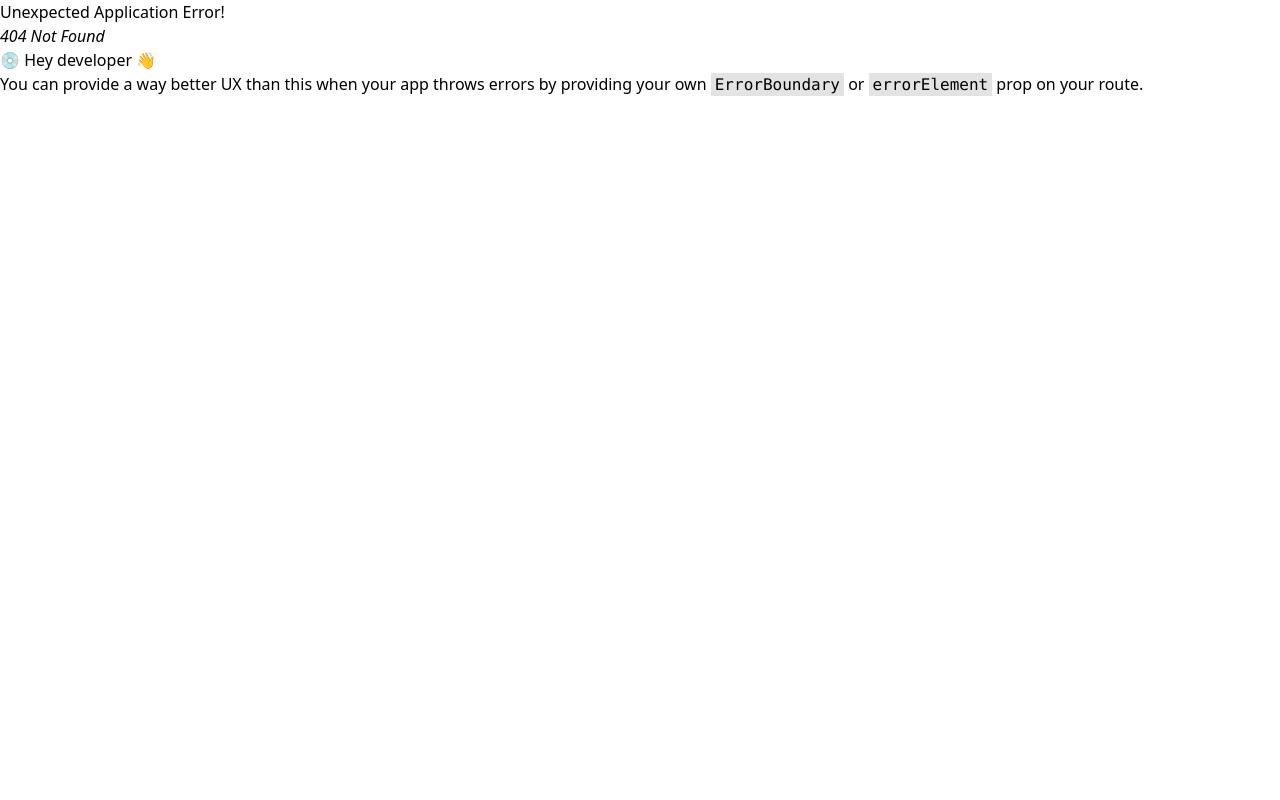
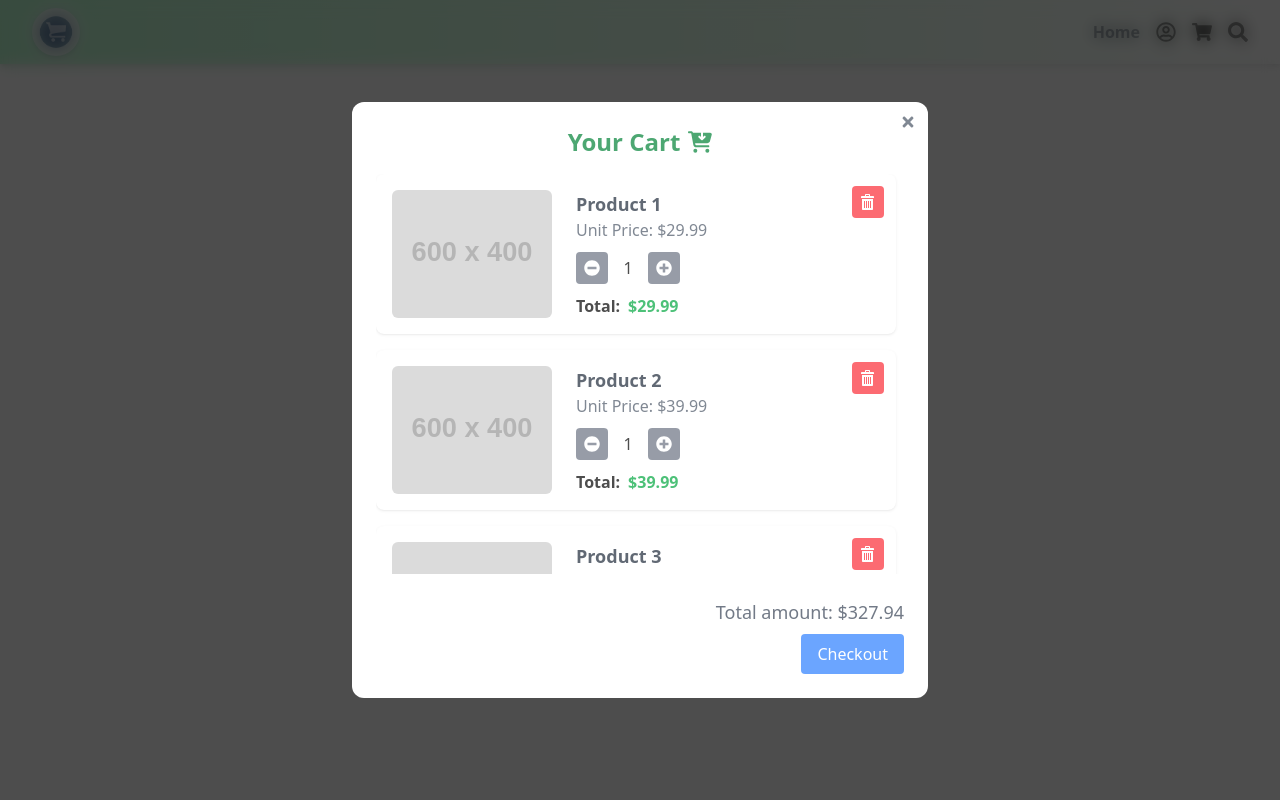
Before and after one commit to hasham0/ecommerce-project, a React (Vite) app in the folder frontend/: page /cart in a window 1280 px wide. Before the commit this address had no page. Shown: the top 800 px of the page. Built offline with nearby package versions, Linux system fonts and the light colour scheme.

Commit message:
feat: add Cart page and CartCard component with quantity controls and total price calculation

```diff
--- /dev/null
+++ b/frontend/src/components/cart-card.jsx
@@ -0,0 +1,72 @@
+import { useState } from "react";
+import { FaMinusCircle, FaPlusCircle } from "react-icons/fa";
+import { ImBin } from "react-icons/im";
+
+const CartCard = ({ product, onRemove }) => {
+  const [quantity, setQuantity] = useState(1);
+
+  const priceNumber = parseFloat(product.price.replace("$", "")) || 0;
+  const totalPrice = (priceNumber * quantity).toFixed(2);
+
+  const increaseQty = () => setQuantity((q) => q + 1);
+  const decreaseQty = () => setQuantity((q) => (q > 1 ? q - 1 : 1)); // prevent < 1
+
+  return (
+    <div className="relative flex gap-x-6 rounded-lg bg-white p-4 shadow transition-all hover:shadow-lg">
+      {/* <!-- Image --> */}
+      <img
+        src={product.image}
+        alt={product.title}
+        className="h-32 w-40 rounded-md object-cover"
+      />
+
+      {/* <!-- Content --> */}
+      <div className="flex w-full flex-col justify-between">
+        {/* <!-- Title & Price --> */}
+        <div>
+          <h3 className="text-lg font-semibold text-gray-800">
+            {product.title}
+          </h3>
+          <p className="text-gray-600">Unit Price: {product.price}</p>
+        </div>
+
+        {/* <!-- Quantity Controls --> */}
+        <div className="mt-2 flex items-center gap-2">
+          <button
+            onClick={decreaseQty}
+            className="rounded bg-gray-500 p-2 text-white hover:bg-gray-700"
+          >
+            <FaMinusCircle />
+          </button>
+          <span className="min-w-[24px] text-center font-medium">
+            {quantity}
+          </span>
+          <button
+            onClick={increaseQty}
+            className="rounded bg-gray-500 p-2 text-white hover:bg-gray-700"
+          >
+            <FaPlusCircle />
+          </button>
+        </div>
+
+        {/* <!-- Total Price --> */}
+        <div className="mt-2 flex items-center">
+          <h4 className="text-base font-semibold">Total:</h4>
+          <span className="ml-2 text-base font-bold text-green-600">
+            ${totalPrice}
+          </span>
+        </div>
+      </div>
+
+      {/* <!-- Remove Button --> */}
+      <button
+        onClick={onRemove}
+        className="absolute top-3 right-3 rounded bg-red-500 p-2 text-white hover:bg-red-700"
+      >
+        <ImBin />
+      </button>
+    </div>
+  );
+};
+
+export default CartCard;
--- a/frontend/src/components/navbar.jsx
+++ b/frontend/src/components/navbar.jsx
@@ -78,7 +78,10 @@ const Navbar = () => {
               >
                 Profile
               </Link>
-              <Link className="block text-gray-700 hover:text-green-700">
+              <Link
+                to={"/cart"}
+                className="block text-gray-700 hover:text-green-700"
+              >
                 Cart
               </Link>
               <Link className="block text-gray-700 hover:text-green-700">
--- /dev/null
+++ b/frontend/src/pages/Cart.jsx
@@ -0,0 +1,84 @@
+import { FaTimes } from "react-icons/fa";
+import { FaCartArrowDown } from "react-icons/fa6";
+import { useNavigate } from "react-router";
+import CartCard from "../components/cart-card";
+
+const productList = [
+  {
+    id: 1,
+    image: "https://placehold.co/600x400",
+    title: "Product 1",
+    price: "$29.99",
+  },
+  {
+    id: 2,
+    image: "https://placehold.co/600x400",
+    title: "Product 2",
+    price: "$39.99",
+  },
+  {
+    id: 3,
+    image: "https://placehold.co/600x400",
+    title: "Product 3",
+    price: "$49.99",
+  },
+  {
+    id: 4,
+    image: "https://placehold.co/600x400",
+    title: "Product 4",
+    price: "$59.99",
+  },
+  {
+    id: 5,
+    image: "https://placehold.co/600x400",
+    title: "Product 5",
+    price: "$69.99",
+  },
+  {
+    id: 6,
+    image: "https://placehold.co/600x400",
+    title: "Product 6",
+    price: "$79.99",
+  },
+];
+
+export default function Cart() {
+  const navigate = useNavigate();
+
+  return (
+    <div className="fixed inset-0 z-50 flex items-center justify-center bg-black opacity-70 backdrop-blur-sm">
+      <div className="relative w-full max-w-xl rounded-xl bg-white p-6 shadow-lg">
+        {/* <!-- Close Button --> */}
+        <button
+          onClick={() => navigate("/")}
+          className="absolute top-3 right-3 text-gray-600 hover:text-red-600"
+        >
+          <FaTimes />
+        </button>
+
+        {/* <!-- Header --> */}
+        <h2 className="mb-4 flex items-center justify-center gap-2 text-2xl font-semibold text-green-700">
+          <span>Your Cart</span>
+          <FaCartArrowDown />
+        </h2>
+
+        {/* <!-- Product List --> */}
+        <div className="max-h-[50vh] space-y-4 overflow-y-auto pr-2">
+          {productList.map((product) => (
+            <CartCard key={product.id} product={product} buttonName="Remove" />
+          ))}
+        </div>
+
+        {/* <!-- Total + Checkout --> */}
+        <div className="mt-6 flex flex-col items-end gap-2">
+          <span className="text-lg font-medium text-gray-700">
+            Total amount: $327.94
+          </span>
+          <button className="rounded bg-blue-500 px-4 py-2 text-white hover:bg-blue-700">
+            Checkout
+          </button>
+        </div>
+      </div>
+    </div>
+  );
+}
--- a/frontend/src/routes/Routes.jsx
+++ b/frontend/src/routes/Routes.jsx
@@ -1,5 +1,6 @@
 import { createBrowserRouter } from "react-router";
 import MainLayout from "../layout/MainLayout";
+import Cart from "../pages/Cart";
 import Home from "../pages/Home";
 import Login from "../pages/Login";
 import Register from "../pages/Register";
@@ -21,6 +22,10 @@ const router = createBrowserRouter([
         path: "/register",
         element: <Register />,
       },
+      {
+        path: "/cart",
+        element: <Cart />,
+      },
     ],
   },
 ]);
```
